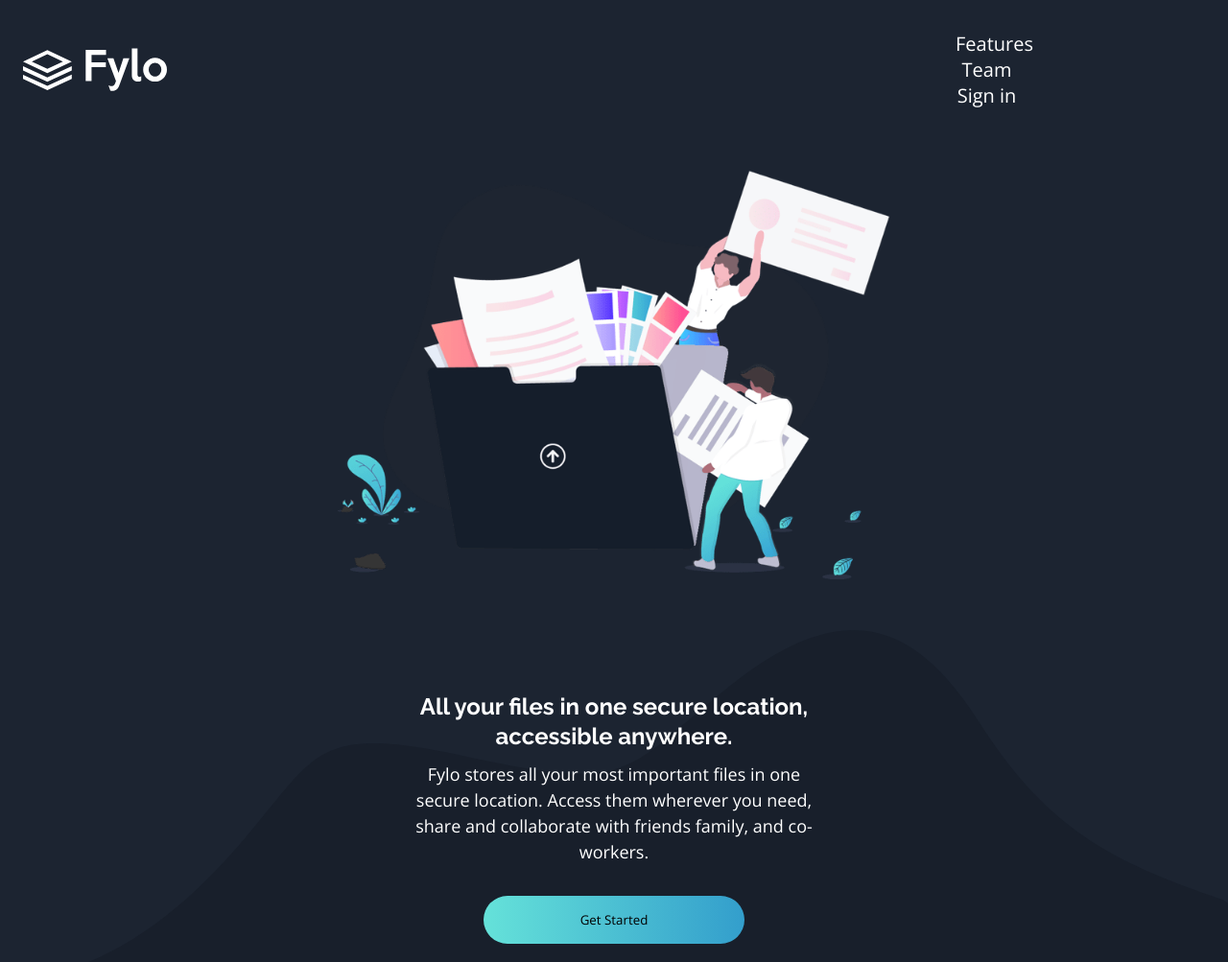
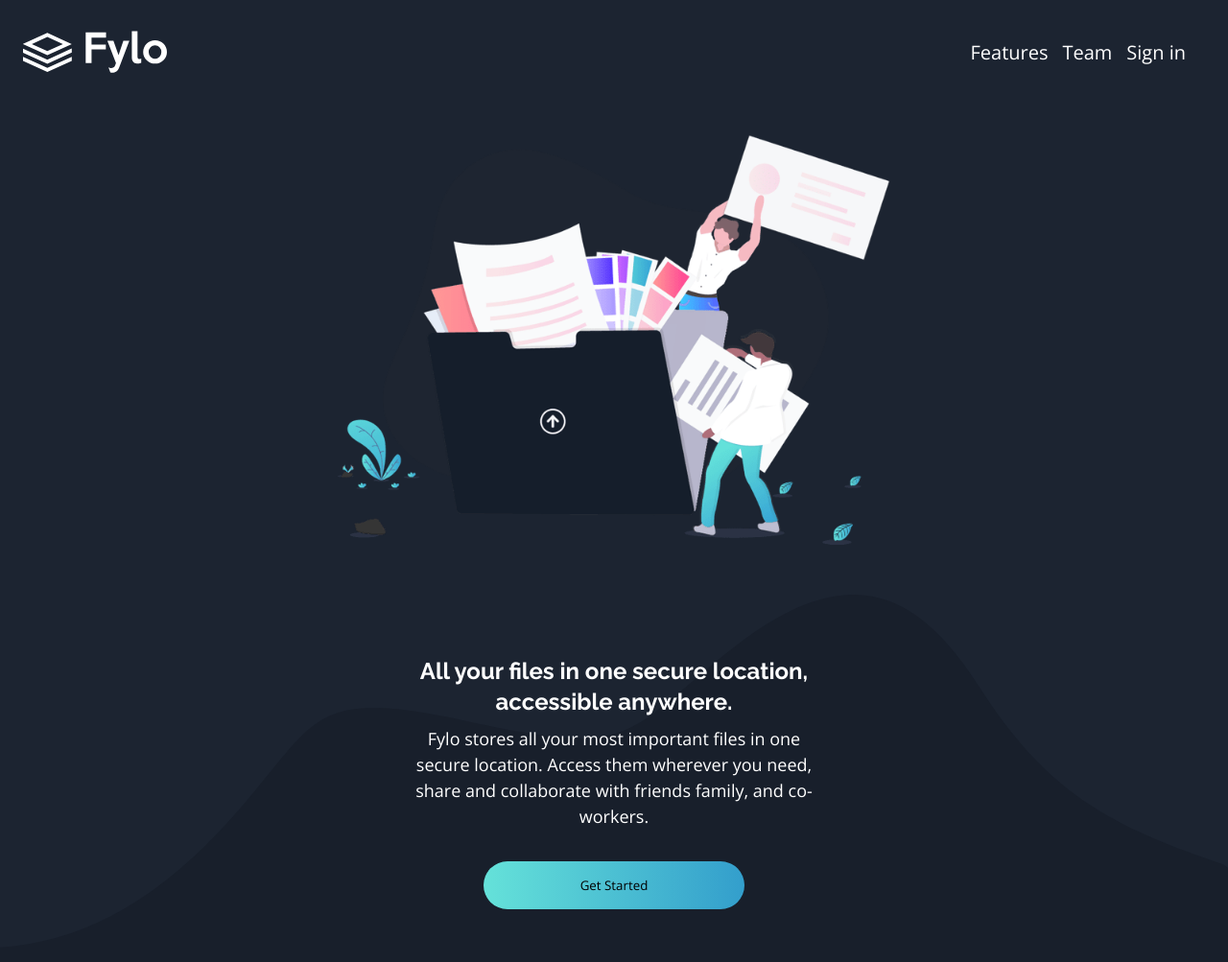
Before and after one commit to Jay035/Fylo-dark-landing-page, a plain HTML site: page index.html in a window 1280 px wide. Shown: the top 1003 px of the page at 96% size. Drawn offline with nearby package versions, Linux system fonts and the light colour scheme.

Commit message:
update on menu on mobile

```diff
--- a/style.css
+++ b/style.css
@@ -141,6 +141,7 @@ nav li:hover, .footer a:hover{
     text-decoration: 2px underline #fff;
 }
 
+/* ----------------------------------------------- */
 /* hero-section styles */
 .hero-section{
     margin-top: 2em;
@@ -151,12 +152,14 @@ nav li:hover, .footer a:hover{
     justify-content: center;
     font-weight: 400;
 }
+
 .intro-image{
     position: absolute;
     width: 70%;
     margin: 0 auto;
     z-index: 101;
 }
+
 .curve-mobile{
     position: relative;
     z-index: 1;
@@ -164,9 +167,11 @@ nav li:hover, .footer a:hover{
     width: 100%;
     height: 90%;
 }
+
 .curve-desktop{
     display: none;
 }
+
 .text{
     position: absolute;
     top: 16em;
@@ -177,12 +182,14 @@ nav li:hover, .footer a:hover{
     padding: 1rem 1.5rem;
     margin: 0 auto;
 }
+
 .text p{
     width: 90%;
     line-height: 1.5;
     margin: .6em auto;
     font-size: 18px;
 }
+
 .text button{
     padding: 1rem 1rem;
     width: 17rem;
@@ -191,6 +198,7 @@ nav li:hover, .footer a:hover{
     margin-top: 1.6em;
     background: linear-gradient(to right,hsl(176, 68%, 64%), hsl(198, 60%, 50%));
 }
+
 button:hover{
     background: hsl(176, 68%, 64%);
 }
@@ -207,10 +215,12 @@ button:hover{
     justify-items: center;
     align-items: center;
 }
+
 .info > div {
     width: 85%;
     margin: 3em auto;
 }
+
 .bold{
     font-size: 23px;
     margin: 1em auto .5em;
@@ -226,29 +236,35 @@ button:hover{
     flex-wrap: wrap;
     width: 100%;
 }
+
 .left img{
     width: 70%;
     margin: 0 auto 2em;
 }
+
 .right{
     width: 90%;
     margin: 1em auto;
 }
+
 .right p{
     text-align: left;
     margin: 1em auto;
     width: 90%;
 }
+
 .action{
     color: #62e0d9;
     width: 60%!important;
     margin: 1em auto 1em 1.4em!important;
     border-bottom: 1px solid #62e0d9;
 }
+
 .action:hover{
     color: #fff;
     border-bottom: 1px solid #fff;
 }
+
 a .action:hover{
     text-decoration: none;
 }
@@ -263,6 +279,7 @@ a .action:hover{
     width: 100%;
     padding: 1rem 1.5rem;
 }
+
 #quotes{
    width: 2rem;
    position: absolute;
@@ -270,6 +287,7 @@ a .action:hover{
    left: 3.3em;
    z-index: 1;
 }
+
 .testimonials > div{
     background-color: hsl(219, 30%, 18%);
     margin: 1em auto;
@@ -280,23 +298,29 @@ a .action:hover{
     border-radius: 15px;
     font-weight: lighter;
 }
+
 .testimonials > div p{
     margin-bottom: 1.8em;
     font-size: 15px;
 }
+
 .profile{
     width: 2.5rem;
     border-radius: 50%;
     float: left;
     margin-right: .5em;
 }
+
 .testimonials > div h5{
     letter-spacing: 1.4px;
 }
+
 .rank{
     margin: 0!important;
     font-size: 13px!important;
 }
+
+
 /* Early-access section */
 #early-access{
     position: relative;
@@ -312,6 +336,7 @@ a .action:hover{
     font-size: 17px;
     line-height: 1.5;
 }
+
 #early-access .p{
     width: 93%;
     margin: 1.2em auto ;
@@ -323,10 +348,12 @@ input, form button{
     padding:1.3rem 1.5rem ;
 
 }
+
 input{
     width: 80%;
     margin: 1em auto;
 }
+
 form button{
     width: 80%;
     margin: 1em auto;
@@ -342,6 +369,7 @@ footer{
     background-color: hsl(216, 53%, 9%);
     width: 100%;
 }
+
 .footer{
     padding: 1.5rem;
     margin: 13em auto 2em;
@@ -349,34 +377,43 @@ footer{
     line-height: 1.5;
     font-size: 20px;
 }
+
 .footer > div {
     margin: 1.5em auto;
 }
+
 .footer > div > div {
     margin: 1em auto;
 }
+
 .footer > div img{
     float: left;
     margin-right: .8em;
     margin-top: .3em;
 }
+
 address{
     font-style: normal;
     margin-left: 1.6em;
 }
+
 .contact,.about-us{
     margin-bottom: 2.5em!important;
 }
+
 .about-us p,.contact-us p{
     margin-bottom: .7em;
 }
+
 .social-media-icons{
     text-align: center;
 }
+
 .social-media-icons svg{
     margin-left: .1em;
     margin-right: .1em;
 }
+
 .social-media-icons a path:hover{
     fill: #62e0d9;
 }
@@ -387,6 +424,7 @@ address{
     text-align: center;
     padding: 0 0 1rem;
 }
+
 .attribution a {
     color: cyan;
 }
@@ -401,7 +439,7 @@ address{
     }
 
     nav ul{
-        width: 35%;
+        /* width: 35%; */
         margin-right: 1em;
     }
     .hamburger{
@@ -412,11 +450,12 @@ address{
         display: none !important;
     }
 
-    .menu{
+    .menu ul{
         display: flex;
         justify-content: space-between;
+        gap: 15px;
         color: white;
-        width: 40%;
+        /* width: 40%; */
         max-width: 300px;
     }
 
```
